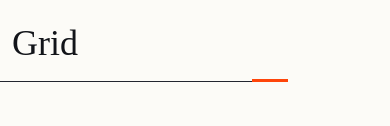
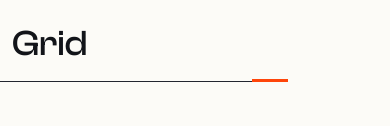
Before and after one commit to pperalta18/manual_espin, a website built with Vite: page pages/grid.html in a window 390 px wide. Shown: the part 290-416 px from the top of the page. Built offline with nearby package versions, Linux system fonts and the light colour scheme; a web font is replaced by a local one.

Commit message:
Add files via upload

```diff
--- a/assets/sass/main.css
+++ b/assets/sass/main.css
@@ -1522,7 +1522,7 @@ img {
     font-size: 12px;
   }
   :root h1.bHead3 {
-    font-family: 'Clash Display';
+    font-family: 'ClashDisplay-Variable';
     font-weight: 500;
     font-size: 3rem;
     line-height: 3.3rem;
```
